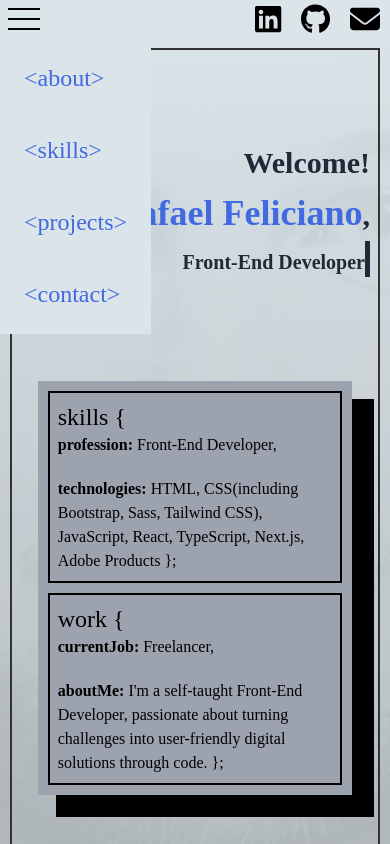
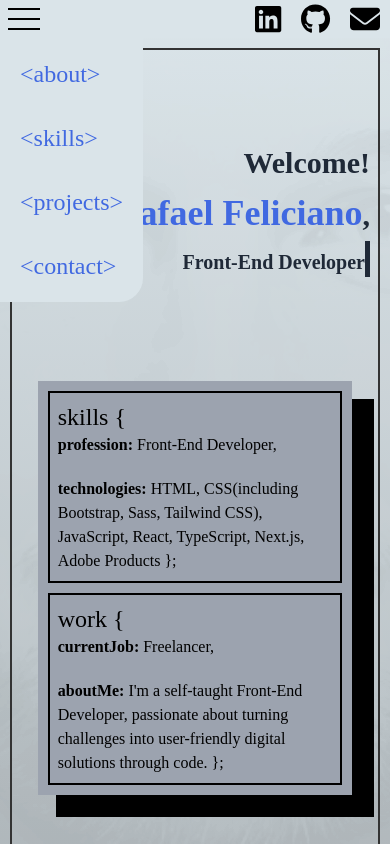
Before and after one commit to RafaelFelic/Portfolio, a React (Create React App) app: page / in a window 390 px wide. Both pictures are taken after a click on the button 24 px from the left and 19 px from the top of the page. Shown: the top 844 px of the page. Built offline with nearby package versions, Linux system fonts and the light colour scheme.

Commit message:
Hamburger menu updated 2

```diff
--- a/src/components/Header.jsx
+++ b/src/components/Header.jsx
@@ -44,7 +44,7 @@ export default function Header() {
         <nav
           className={`${
             isMenuOpen ? 'block' : 'hidden'
-          } md:flex justify-center flex-grow bg-[#DAE4E9] absolute md:relative top-full left-0 md:bg-transparent z-10`}
+          } md:flex justify-center flex-grow bg-[#DAE4E9] absolute md:relative top-full left-0 md:bg-transparent rounded-br-3xl z-10`}
         >
           <ul className="flex flex-col md:flex-row w-full h-full m-1">
             {HEADER_ITEMS.map((item) => (
@@ -55,7 +55,7 @@ export default function Header() {
                     hover:shadow-[5px_5px_0px_2px_#000]
                     md:hover:shadow-[10px_10px_0px_2px_#000]
                     hover:rounded-md
-                    m-4 md:m-2 p-1 md:p-2 text-left md:text-center
+                    m-3 md:m-2 p-1 md:p-2 text-left md:text-center
                     text-2xl lg:text-3xl xl:text-4xl"
                   onClick={() => {
                     scrollToSection(item.id);
```
